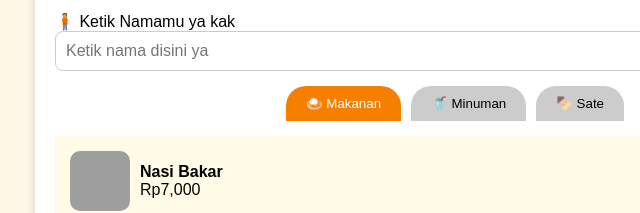
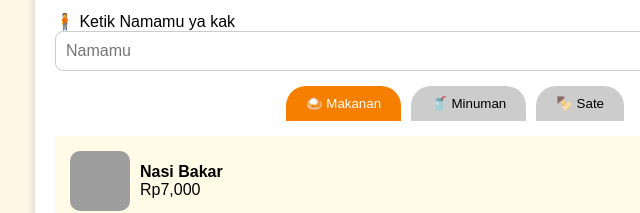
Before and after one commit to p41j0121/birawateam, a plain HTML site: page menu.html in a window 1280 px wide. Shown: the part 161-374 px from the top of the page, 185-825 px from the left. Drawn offline with Linux system fonts and the light colour scheme; grey boxes are pictures that could not be loaded.

Commit message:
Update menu.html

```diff
--- a/menu.html
+++ b/menu.html
@@ -47,7 +47,7 @@
 <form id="orderForm" class="form-container" onsubmit="return simpanData()">
   <input type="text" id="searchBar" placeholder="🔍 Cari menu...">
   <label>🧍 Ketik Namamu ya kak</label>
-  <input type="text" id="namaPemesan" required placeholder="Ketik nama disini ya">
+  <input type="text" id="namaPemesan" required placeholder="Namamu">
 
 
     <div class="tabs">
```
